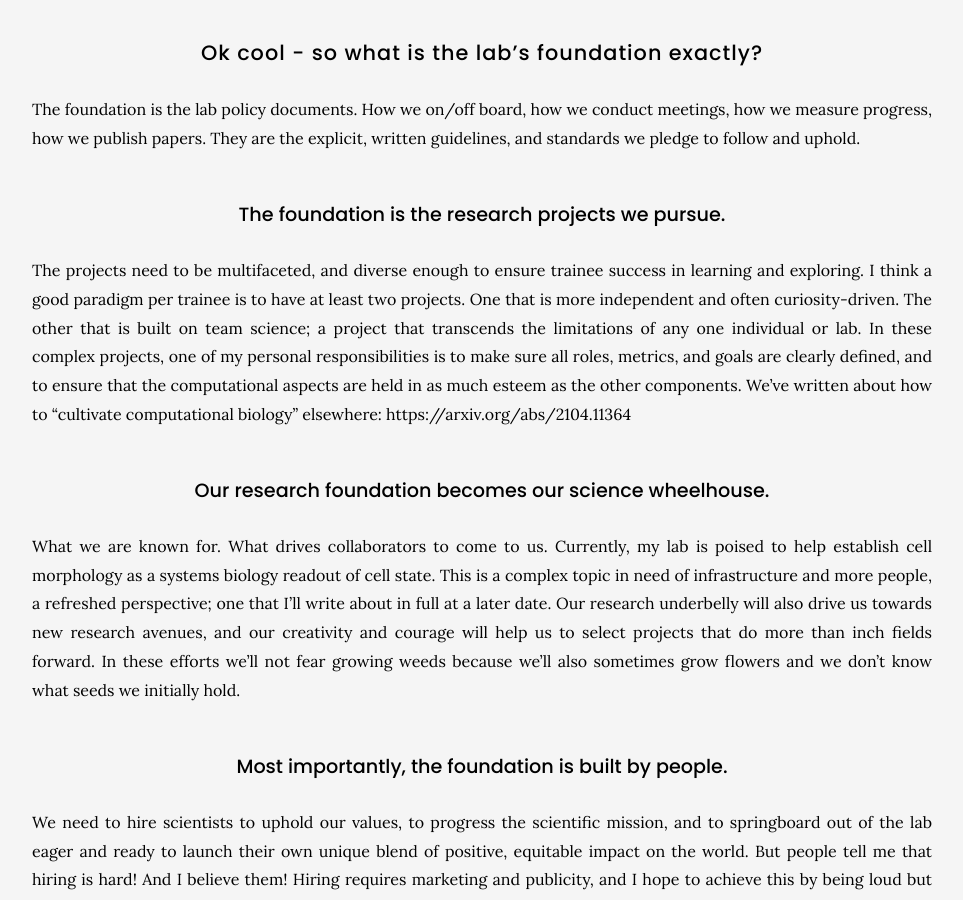
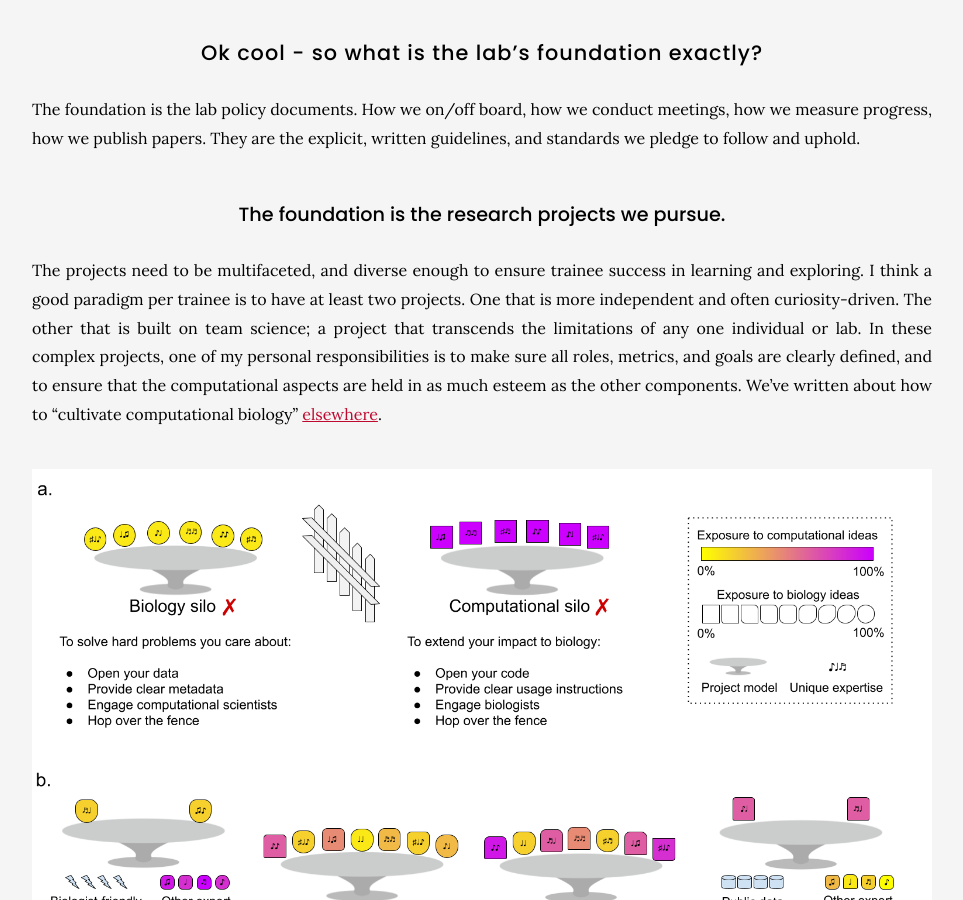
Before and after one commit to WayScience/waysciencelab.com, a Jekyll site: the page built from _posts/2021-09-15-day0.md, in a window 1280 px wide and 900 px high, scrolled down 2106 px. Shown: the whole window, without its empty margins (158-1121 px from the left). Built offline with Jekyll 4.4.1, drawn with Linux system fonts in a browser that asks for light colours; nearby versions of some CDN libraries; part of the change alters nothing that is shown; some of the changed text lies outside the part shown.

Commit message:
add comp bio models

```diff
--- a/_posts/2021-09-15-day0.md
+++ b/_posts/2021-09-15-day0.md
@@ -78,7 +78,13 @@ I think a good paradigm per trainee is to have at least two projects.
 One that is more independent and often curiosity-driven.
 The other that is built on team science; a project that transcends the limitations of any one individual or lab.
 In these complex projects, one of my personal responsibilities is to make sure all roles, metrics, and goals are clearly defined, and to ensure that the computational aspects are held in as much esteem as the other components.
-We’ve written about how to “cultivate computational biology” elsewhere: https://arxiv.org/abs/2104.11364
+We’ve written about how to “cultivate computational biology” [elsewhere](https://arxiv.org/abs/2104.11364).
+
+{%
+  include figure.html
+  image="images/blog/day0/compbiomodels.png"
+  width="100%"
+%}
 
 ### Our research foundation becomes our science wheelhouse.
 
@@ -131,4 +137,4 @@ From this foundation, goals and impact follow, through service to our science.
 Funny enough though, there is only one sentence that looks like “science” in the whole post: “Currently, my lab is poised to help establish cell morphology as a systems biology readout of cell state.”
 
 It’s all that important stuff around science (some might call it “bloat” or worse!) that makes science happen, and sustains those important, punctuated moments of asking a question, looking at some data, rejecting a hypothesis, and seeing something nobody has ever seen before with your own eyes!
-How fun!
+I'll build this now - how fun!
```
Also changed, not shown: images/blog/day0/compbiomodels.png (added).
